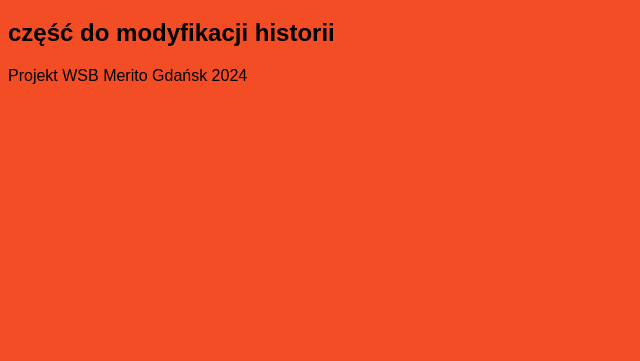
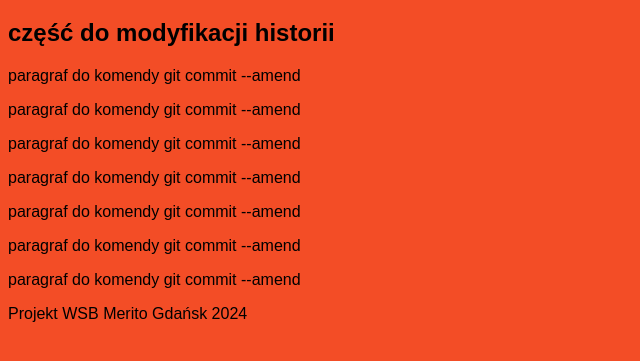
Before and after one commit to magdamadej/INLN3-hyb-PG, a plain HTML site: page index.html in a window 1280 px wide. Shown: the part 61-422 px from the top of the page, without its empty margins (0-640 px from the left). Drawn offline with Linux system fonts and the light colour scheme.

Commit message:
dodaj nowy paragraf - po 2 amend

```diff
--- a/index.html
+++ b/index.html
@@ -16,6 +16,16 @@
         <h1>Nauka Gita</h1>
 
         <h2>część do modyfikacji historii</h2>
+
+        <section>
+            <p>paragraf do komendy git commit --amend</p>
+            <p>paragraf do komendy git commit --amend</p>
+            <p>paragraf do komendy git commit --amend</p>
+            <p>paragraf do komendy git commit --amend</p>
+            <p>paragraf do komendy git commit --amend</p>
+            <p>paragraf do komendy git commit --amend</p>
+            <p>paragraf do komendy git commit --amend</p>
+        </section>
     </main>
     <footer>
         <p>Projekt WSB Merito Gdańsk 2024</p>
```
